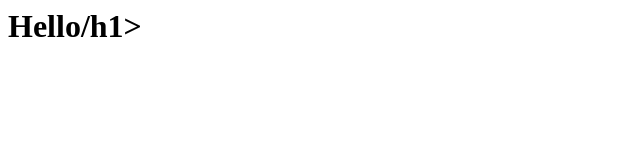
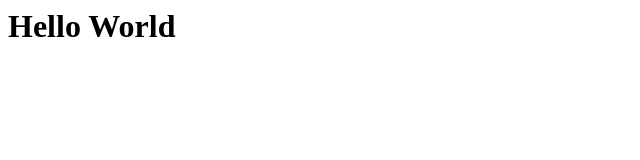
Before and after one commit to HassanAbdalzahir/Portfolio-s, a plain HTML site: page index.html in a window 1280 px wide. Shown: the whole page, without its empty margins (0-640 px from the left). Drawn offline with Linux system fonts and the light colour scheme.

Commit message:
Update index.html

```diff
--- a/index.html
+++ b/index.html
@@ -1 +1,12 @@
-<h1>Hello/h1>
+<html>
+  <head>
+    <style>
+        body{
+          backgrund-color: blue;
+      }
+    </style>
+  </head>
+  <body>
+    <h1>Hello World</h1>
+   </body>
+</html>
```
